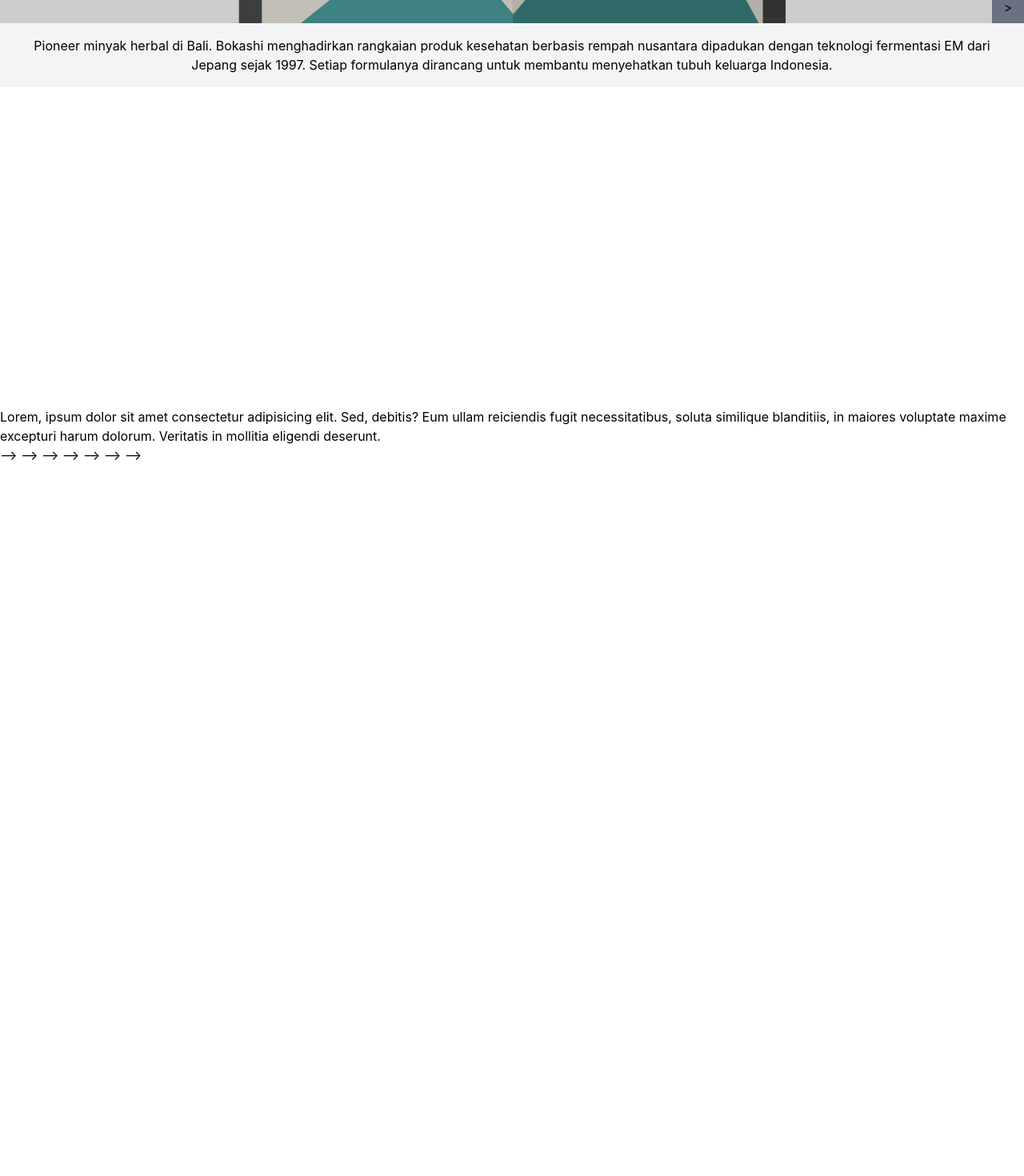
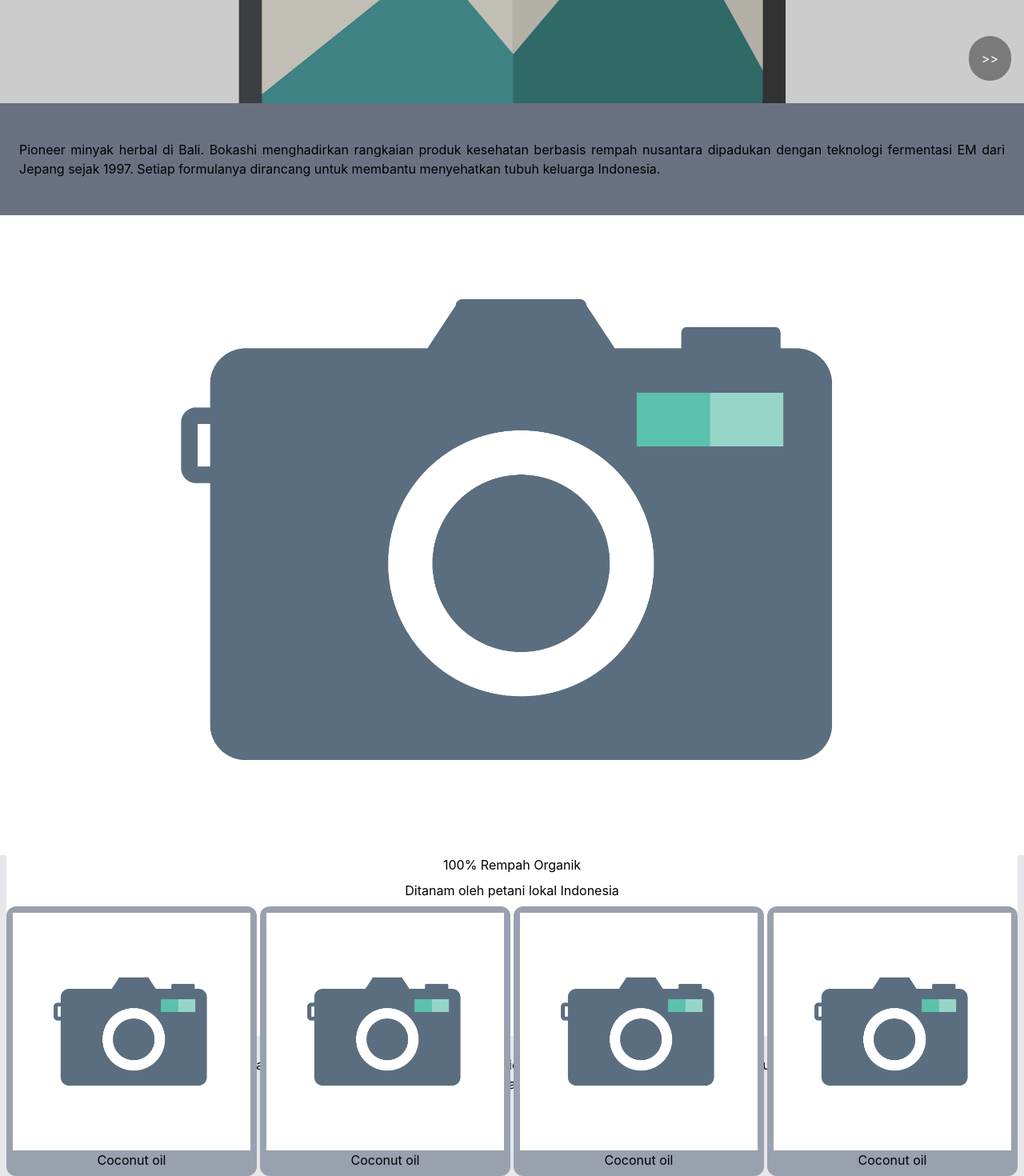
Before and after one commit to idambaliharyono/bokashi-landing-page, a SvelteKit app: page / in a window 1280 px wide. Shown: the part 331-1801 px from the top of the page at 80% size. Before the commit the page ends 912 px from the top, so only its background shows below. Built offline with nearby package versions, Linux system fonts and the light colour scheme.

Commit message:
continuing landing page, compeleting heros layout

```diff
--- a/package.json
+++ b/package.json
@@ -4,7 +4,7 @@
 	"version": "0.0.1",
 	"type": "module",
 	"scripts": {
-    "dev": "vite dev",
+		"dev": "vite dev --host",
 		"build": "wrangler types --check && vite build",
 		"preview": "npm run build && wrangler dev",
 		"prepare": "svelte-kit sync || echo ''",
--- a/src/routes/+page.svelte
+++ b/src/routes/+page.svelte
@@ -46,78 +46,89 @@
 </script>
 
 <!-- hero section -->
-<section class="relative h-screen w-screen overflow-hidden">
+<section class="relative h-[70vh] w-screen overflow-hidden bg-amber-200">
 	<div
-		class="flex h-full w-full transition-transform duration-500"
+		class="flex h-full w-full transition-transform duration-1000"
 		style={`transform: translateX(-${current * 100}%);`}
 	>
 		{#each slides as item}
 			<div class="flex h-full min-w-full flex-col">
 				<!-- slide content -->
-				<div class="relative flex h-[40%] w-full shrink-0">
+				<div class="relative flex h-[75%] w-full shrink-0">
 					<img
 						src={placeholder1}
 						alt="placeholder1"
 						class="absolute inset-0 h-full w-full object-cover object-center"
 					/>
 					<div class="absolute inset-0 z-10 bg-black/20"></div>
-					<!-- 				<div class="relative z-10 flex h-full flex-col justify-center px-12 text-white"> -->
 					<div
-						class="relative inset-4 z-10 flex h-full w-[50%] flex-col justify-center text-xl text-white"
+						class="relative inset-4 z-10 flex h-full w-[50%] flex-col justify-center text-4xl text-white"
 					>
 						{item.subtitle.toUpperCase()}
 					</div>
 				</div>
-				<div class="bg-gray-100 p-4 text-center">{item.paragraph}</div>
+				<div class="flex min-h-[25%] flex-col justify-center bg-gray-500 px-6 text-justify">
+					<p class="">
+						{item.paragraph}
+					</p>
+				</div>
 			</div>
 		{/each}
 		<!-- slide button -->
 	</div>
-	<button onclick={nextSlide} class="absolute top-[35%] right-0 z-50 size-10 bg-gray-500">
-		&gt;
+	<button
+		onclick={nextSlide}
+		class="
+			absolute
+			top-[65%]
+			right-4
+			z-50
+			-translate-y-1/2
+			rounded-full
+			bg-black/40
+			p-4
+			text-white
+			backdrop-blur-sm
+			transition-all
+			duration-300
+			hover:scale-110
+			hover:bg-black/60
+			active:scale-95
+		"
+	>
+		>>
 	</button>
 </section>
-
-<p>
-	Lorem, ipsum dolor sit amet consectetur adipisicing elit. Sed, debitis? Eum ullam reiciendis fugit
-	necessitatibus, soluta similique blanditiis, in maiores voluptate maxime excepturi harum dolorum.
-	Veritatis in mollitia eligendi deserunt.
-</p>
-<!-- <section class="relative h-screen overflow-hidden"> -->
-<!-- 	<div class="flex h-full"> -->
-<!-- 		{#each body as item} -->
-<!-- 			<!-- slide --> -->
-<!-- 			<div class="relative min-w-full shrink-0"> -->
-<!-- 				<!-- background image --> -->
-<!-- 				<img -->
-<!-- 					src={item.image} -->
-<!-- 					alt={item.subtitle} -->
-<!-- 					class="absolute inset-0 h-full w-full object-cover" -->
-<!-- 				/> -->
-<!---->
-<!-- 				<!-- dark overlay --> -->
-<!-- 				<div class="absolute inset-0 bg-black/40"></div> -->
-<!---->
-<!-- 				<!-- content --> -->
-<!-- 				<div class="relative z-10 flex h-full flex-col justify-center px-12 text-white"> -->
-<!-- 					<!-- subtitle row --> -->
-<!-- 					<h2 class="text-5xl font-bold"> -->
-<!-- 						{item.subtitle} -->
-<!-- 					</h2> -->
-<!---->
-<!-- 					<!-- paragraph row --> -->
-<!-- 				</div> -->
-<!-- 				<p class="mt-6 max-w-xl text-lg"> -->
-<!-- 					{item.paragraph} -->
-<!-- 				</p> -->
-<!-- 			</div> -->
-<!-- 		{/each} -->
-<!-- 	</div> -->
-<!---->
-<!-- 	<!-- navigation --> -->
-<!-- 	<button -->
-<!-- class="absolute top-1/2 right-4 z-20 -translate-y-1/2 rounded-full bg-white/20 p-4 text-white backdrop-blur" -->
-<!--  	>  -->
-<!-- &gt; -->
-<!--  	</button>  -->
-<!-- </section> -->
+<section class="flex h-screen w-screen flex-col justify-center px-2">
+	<h1 class="text-center text-3xl">Sacred Herbs for Body, Mind, and Soul</h1>
+	<img src={placeholder2} class="my-6 bg-amber-200 object-cover object-center" alt="" />
+	<p class="text-center">
+		Lorem, ipsum dolor sit amet consectetur adipisicing elit. Sed, debitis? Eum ullam reiciendis
+		fugit necessitatibus, soluta similique blanditiis, in maiores voluptate maxime excepturi harum
+		dolorum. Veritatis in mollitia eligendi deserunt.
+	</p>
+</section>
+<section class="">
+	<div class="flex flex-col justify-center gap-2 bg-gray-200 px-2 text-center">
+		<h2>100% Rempah Organik</h2>
+		<p>Ditanam oleh petani lokal Indonesia</p>
+		<div class="flex gap-1">
+			<div class="rounded-xl bg-gray-400 p-2">
+				<img src={placeholder2} alt="placeholder" />
+				<p>Coconut oil</p>
+			</div>
+			<div class="rounded-xl bg-gray-400 p-2">
+				<img src={placeholder2} alt="placeholder" />
+				<p>Coconut oil</p>
+			</div>
+			<div class="rounded-xl bg-gray-400 p-2">
+				<img src={placeholder2} alt="placeholder" />
+				<p>Coconut oil</p>
+			</div>
+			<div class="rounded-xl bg-gray-400 p-2">
+				<img src={placeholder2} alt="placeholder" />
+				<p>Coconut oil</p>
+			</div>
+		</div>
+	</div>
+</section>
```
Lines whose indentation alone changed are shown as unchanged.
